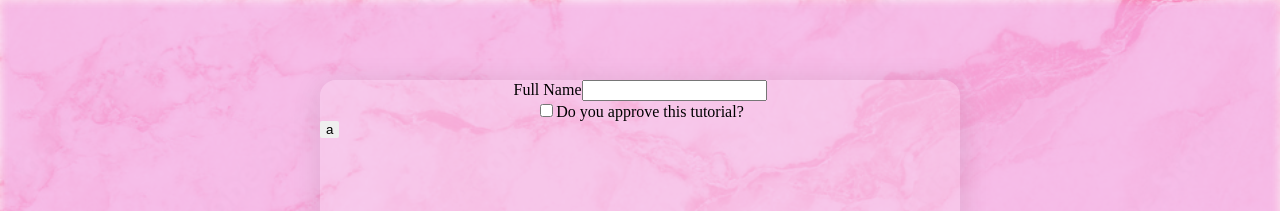
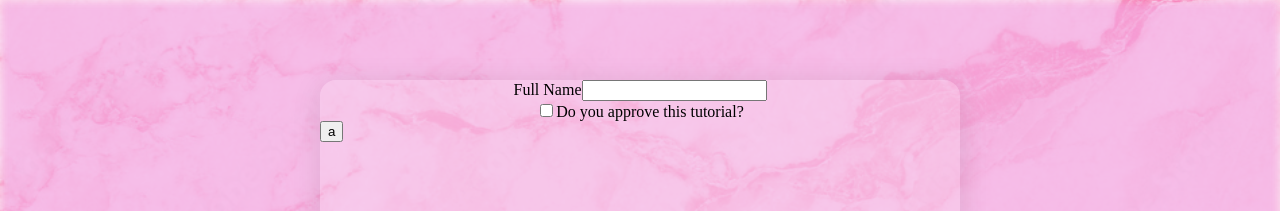
Before and after one commit to VLtim43/Yup-Form, a React (Vite) app: page / in a window 1280 px wide. Shown: the top 211 px of the page. Built offline with nearby package versions, Linux system fonts and the light colour scheme.

Commit message:
Form component

```diff
--- a/src/components/Button/Button.tsx
+++ b/src/components/Button/Button.tsx
@@ -1,15 +1,17 @@
-import { HTMLAttributes } from "react";
 import * as S from "./styles";
 
 type Props = {
   content?: string;
-  type?: "button" | "submit" | "reset"; // Allow type prop with specific values
+  type?: "button" | "submit" | "reset";
+  customType?: string;
 };
 
-const Button: React.FC<Props> = ({ content, type }) => {
+const Button: React.FC<Props> = ({ content, type, customType }) => {
   return (
     <S.Container>
-      <S.Button type={type}>{content}</S.Button>
+      <S.Button customType={customType} type={type}>
+        {content}
+      </S.Button>
     </S.Container>
   );
 };
--- a/src/components/Button/styles.ts
+++ b/src/components/Button/styles.ts
@@ -5,7 +5,4 @@ export const Container = styled.div`
   align-items: center;
 `;
 
-export const Button = styled.button`
-  border: none;
-  border-radius: 2px;
-`;
+export const Button = styled.button<{ customType?: string }>``;
```
